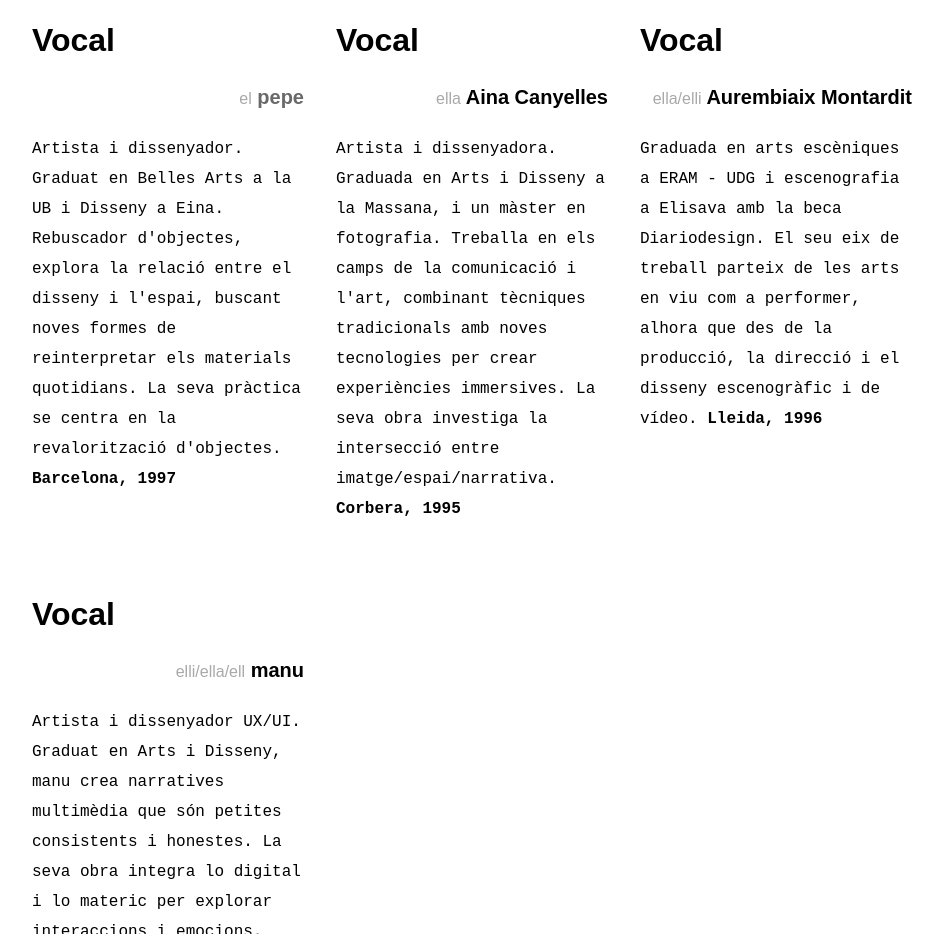
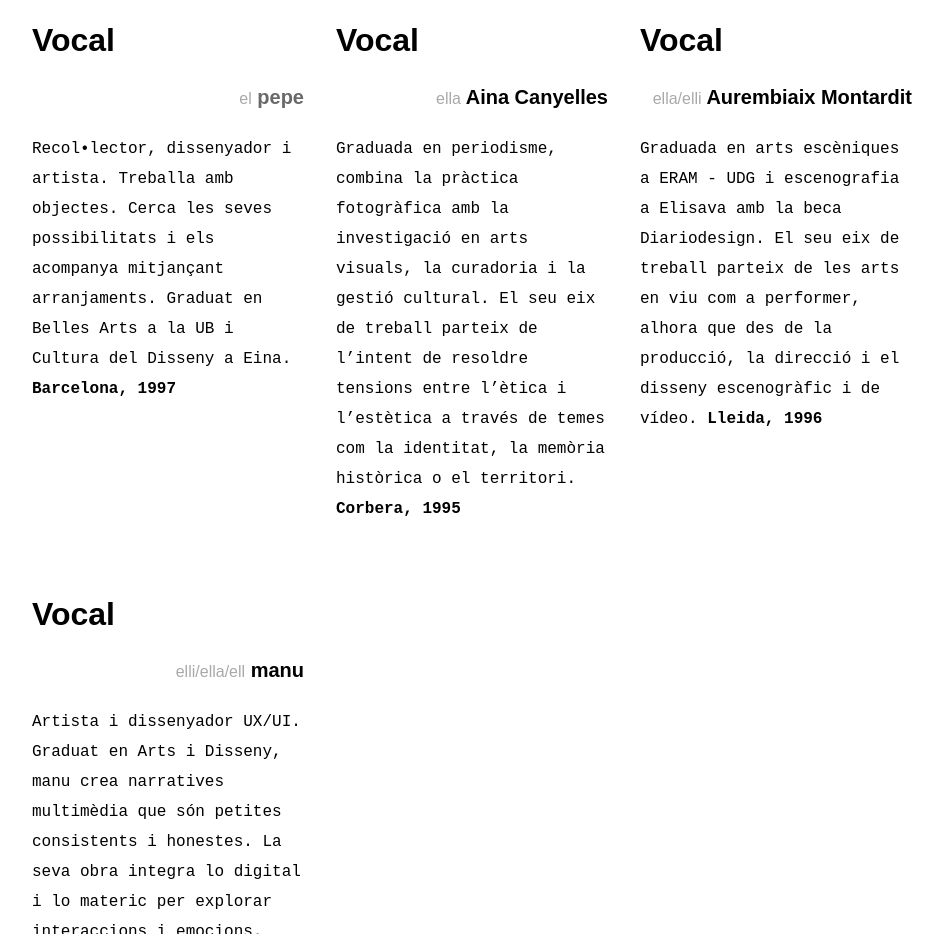
Before and after one commit to meowrhino/e300, a plain HTML site: page index.html in a window 1280 px wide. Shown: the part 5840-6774 px from the top of the page, without its empty margins (168-1111 px from the left). Drawn offline with Linux system fonts and the light colour scheme; a web font is replaced by a local one.

Commit message:
bio update

```diff
--- a/index.html
+++ b/index.html
@@ -222,7 +222,7 @@
                 <a href="https://www.youtube.com/watch?v=nkgg1W5zyNA" target="_blank">
                     <h3><span class="pronoms">el</span> pepe</h3>
                 </a>
-                <p>Artista i dissenyador. Graduat en Belles Arts a la UB i Disseny a Eina. Rebuscador d'objectes, explora la relació entre el disseny i l'espai, buscant noves formes de reinterpretar els materials quotidians. La seva pràctica se centra en la revalorització d'objectes.
+                <p>Recol•lector, dissenyador i artista. Treballa amb objectes. Cerca les seves possibilitats i els acompanya mitjançant arranjaments. Graduat en Belles Arts a la UB i Cultura del Disseny a Eina.
                     <strong>Barcelona, 1997</strong>
                 </p>
             </div>
@@ -230,7 +230,7 @@
             <div class="membre">
                 <h2>Vocal</h2>
                 <h3><span class="pronoms">ella</span> Aina Canyelles</h3>
-                <p>Artista i dissenyadora. Graduada en Arts i Disseny a la Massana, i un màster en fotografia. Treballa en els camps de la comunicació i l'art, combinant tècniques tradicionals amb noves tecnologies per crear experiències immersives. La seva obra investiga la intersecció entre imatge/espai/narrativa.
+                <p>Graduada en periodisme, combina la pràctica fotogràfica amb la investigació en arts visuals, la curadoria i la gestió cultural. El seu eix de treball parteix de l’intent de resoldre tensions entre l’ètica i l’estètica a través de temes com la identitat, la memòria històrica o el territori.
                     <strong>Corbera, 1995</strong>
                 </p>
             </div>
```
